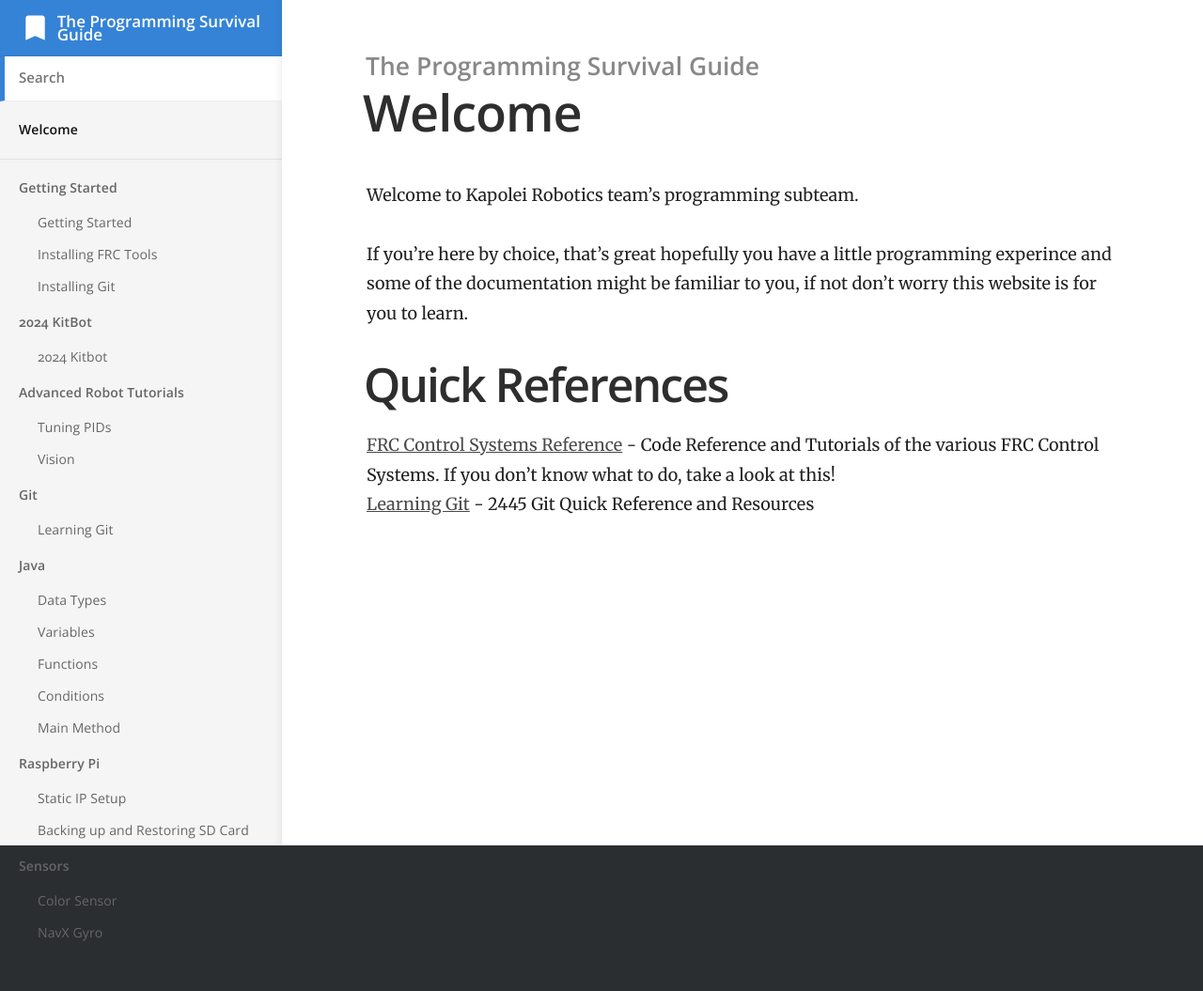
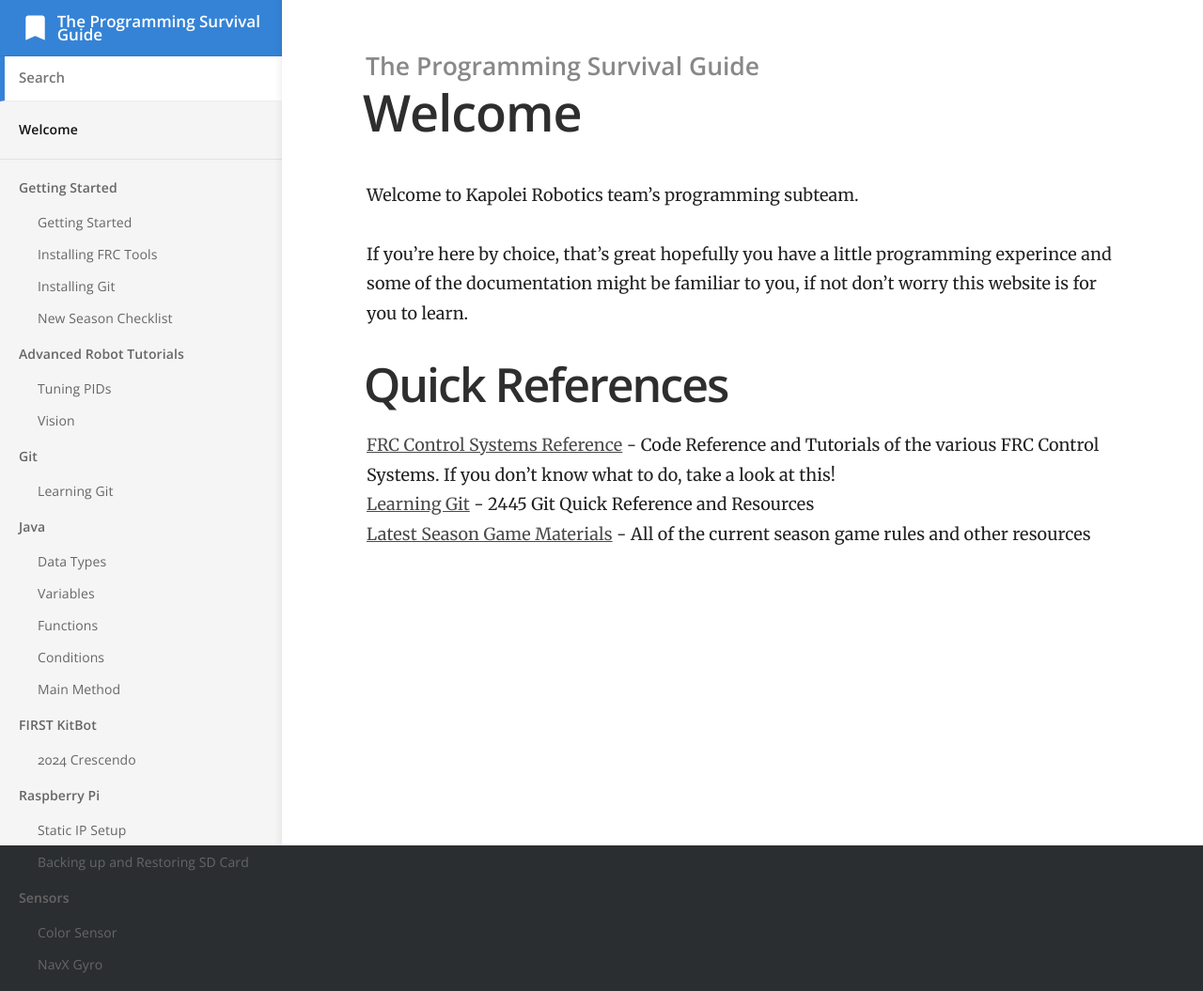
Before and after one commit to Team2445/The-Programming-Survival-Guide, a Jekyll site: the page built from index.md, in a window 1280 px wide. Shown: the whole page at 94% size. Built offline with Jekyll 4.4.1, drawn with Linux system fonts in a browser that asks for light colours; before the commit the page ends 1021 px from its top, so only the background shows below that.

Commit message:
Reorganize content

```diff
--- a/index.md
+++ b/index.md
@@ -6,5 +6,6 @@ Welcome to Kapolei Robotics team's programming subteam.
 If you're here by choice, that's great hopefully you have a little programming experince and some of the documentation might be familiar to you, if not don't worry this website is for you to learn.
 
 # Quick References
-[FRC Control Systems Reference](https://docs.wpilib.org/en/latest/) - Code Reference and Tutorials of the various FRC Control Systems. If you don't know what to do, take a look at this!
-[Learning Git](https://team2445.github.io/The-Programming-Survival-Guide/git/learning-git/) - 2445 Git Quick Reference and Resources
+[FRC Control Systems Reference](https://docs.wpilib.org/en/latest/){:target="_blank"} - Code Reference and Tutorials of the various FRC Control Systems. If you don't know what to do, take a look at this!
+[Learning Git](/git/learning-git/){:target="_blank"} - 2445 Git Quick Reference and Resources
+[Latest Season Game Materials](https://www.firstinspires.org/resource-library/frc/competition-manual-qa-system){:target="_blank"} - All of the current season game rules and other resources
```
Also changed, not shown: _docs/1getting-started/installing-frctools.md (+1 -1 lines), _docs/1getting-started/new-season-checklist.md (+2 -11 lines), _docs/1getting-started/new-student.md (added, +14 -0 lines), _docs/2024-kitbot/kitbot.md (deleted, +0 -7 lines), _docs/kitbot/2024-crescendo.md (added, +9 -0 lines), images/intellij/Disabling.PNG (deleted), images/intellij/Plugins.PNG (deleted), images/intellij/Testing.PNG (deleted), images/intellij/code-style.PNG (deleted), images/intellij/frc-plugin.PNG (deleted), images/intellij/import.png (deleted), images/intellij/step1.PNG (deleted), images/intellij/step2.PNG (deleted), images/intellij/version-control.PNG (deleted).
